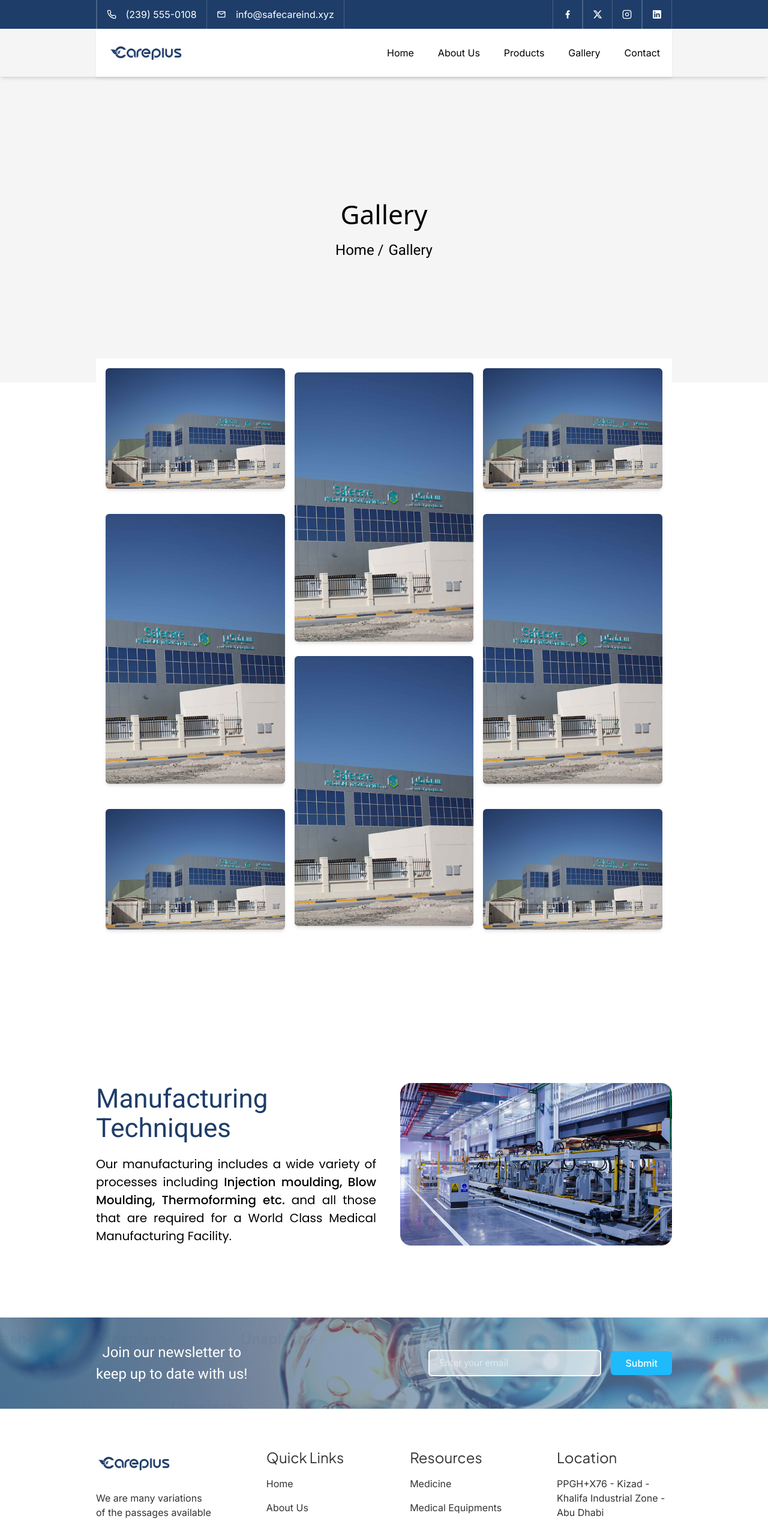
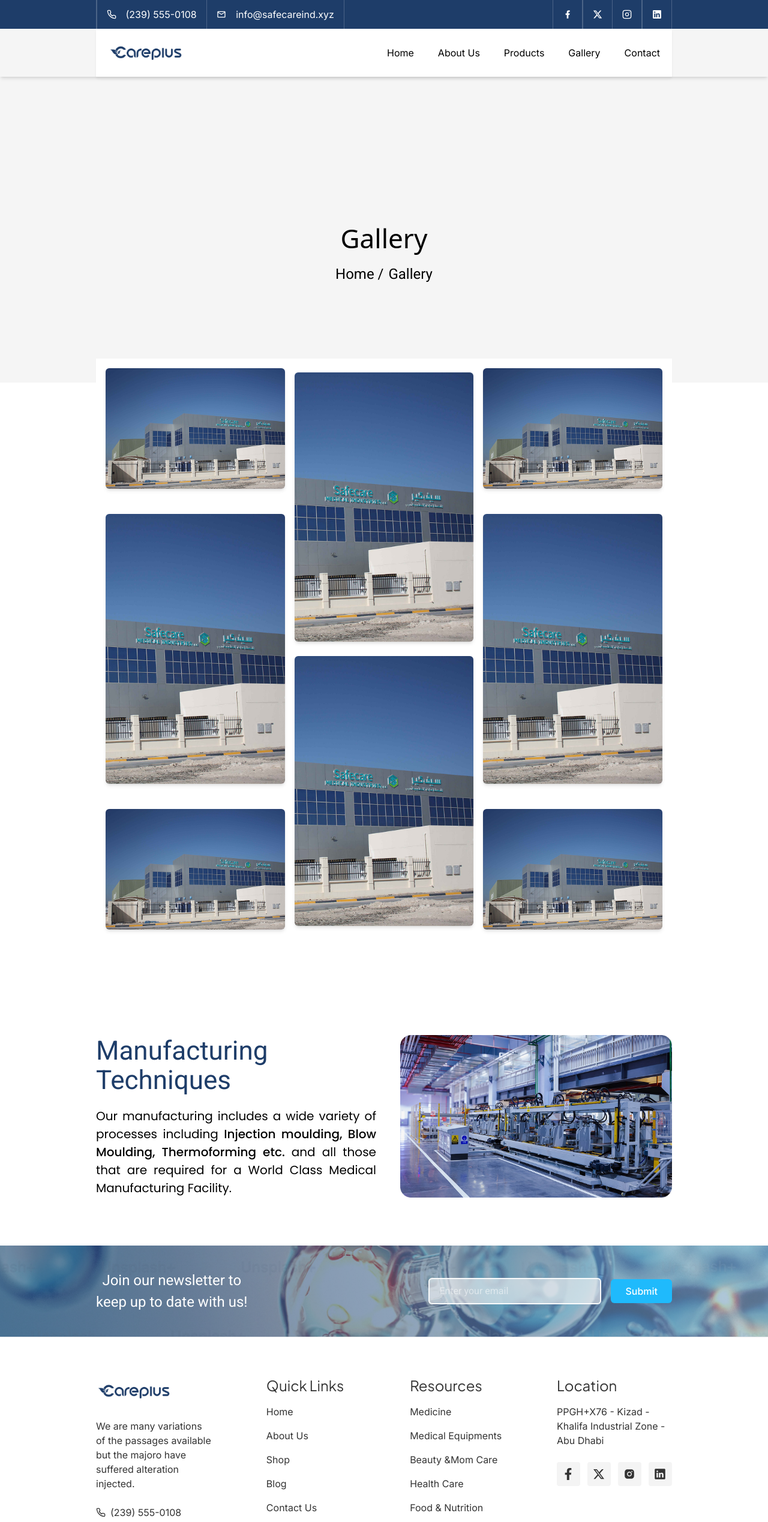
Before and after one commit to Sana-Ahmad1771/careplus-next, a Next.js app: page /gallery in a window 1280 px wide. Shown: the top 2538 px of the page at 60% size. Built offline with nearby package versions, Linux system fonts and the light colour scheme.

Commit message:
removed the y axix gap from gallery div

```diff
--- a/app/components/Pages/gallery/Gallery.jsx
+++ b/app/components/Pages/gallery/Gallery.jsx
@@ -15,7 +15,7 @@ const Gallery = () => {
   return (
     <>
       {/* Banner */}
-      <section className="relative z-0 h-[510px] py-20 px-5 lg:px-32 xl:px-40 bg-[#F5F5F5] flex justify-center items-center overflow-hidden">
+      <section className="relative z-0 h-[510px] pt-20 px-5 lg:px-32 xl:px-40 bg-[#F5F5F5] flex justify-center items-center overflow-hidden">
         <motion.div
           initial={{ opacity: 0, y: -50 }}
           whileInView={{ opacity: 1, y: 0 }}
@@ -46,7 +46,7 @@ const Gallery = () => {
       </section>
 
       {/* Gallery Grid */}
-      <section className="relative z-10 -top-20 px-5 lg:px-32 xl:px-40 py-10">
+      <section className="relative z-10 -top-20 px-5 lg:px-32 xl:px-40 pt-10">
         <motion.div
           className="flex flex-col md:flex-row justify-center items-center gap-4 md:gap-4 lg:gap- bg-white p-4"
           initial="hidden"
--- a/app/components/Pages/home/Techniques.jsx
+++ b/app/components/Pages/home/Techniques.jsx
@@ -6,7 +6,7 @@ import manfacturing from "@/public/assets/Manufacturing-industry.png";
 
 const Techniques = () => {
   return (
-    <section className="py-30 px-5 lg:px-32 xl:px-40 bg-white overflow-hidden">
+    <section className="py-20 px-5 lg:px-32 xl:px-40 bg-white overflow-hidden">
       <div className="flex flex-col lg:flex-row justify-center items-center gap-10">
 
         {/* Text Section */}
```
